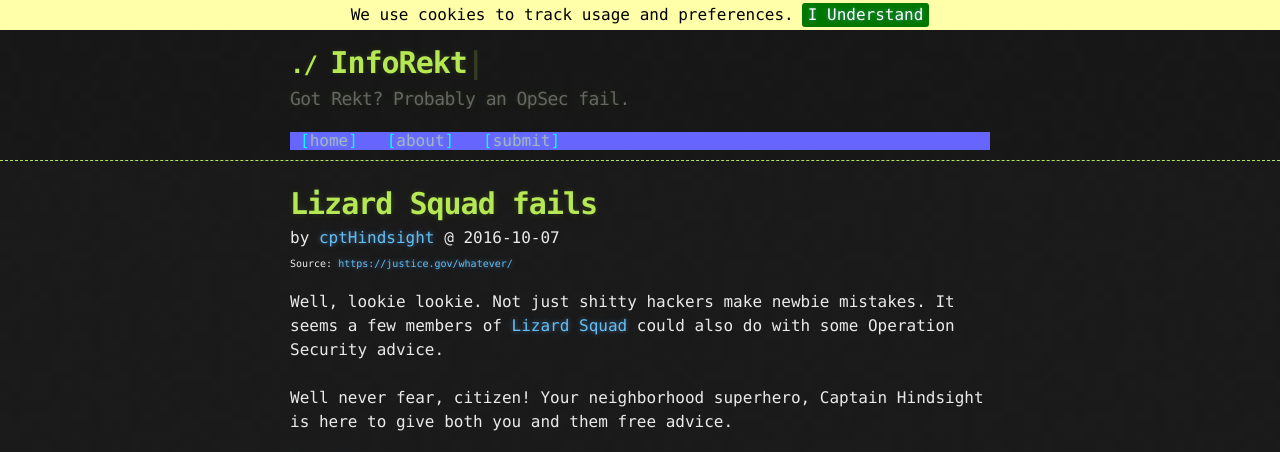
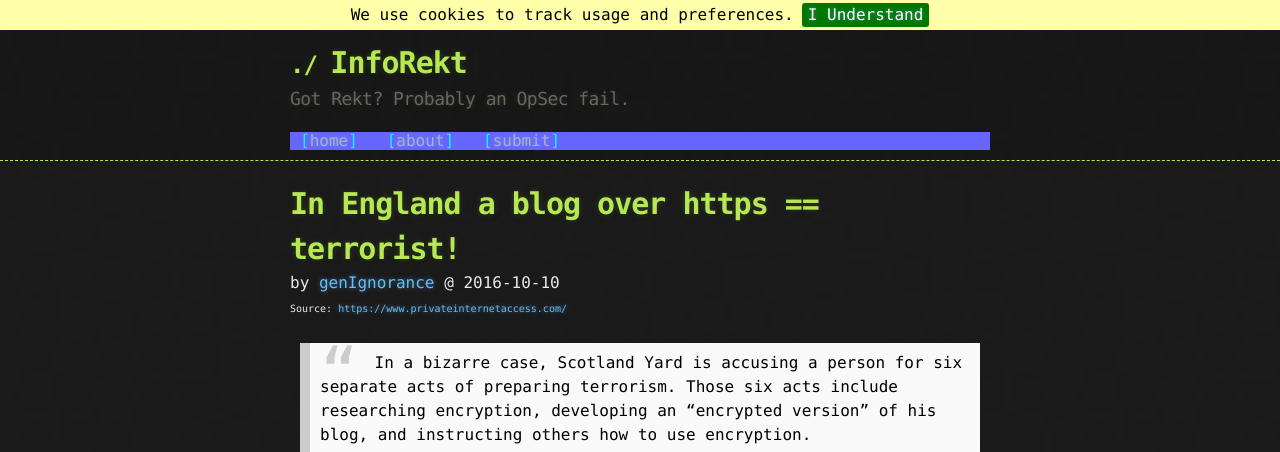
Before and after one commit to InfoRekt/inforekt.github.io, a Jekyll site: the page built from index.html, in a window 1280 px wide. Shown: the top 452 px of the page. Built offline with Jekyll 4.4.1, drawn with Linux system fonts in a browser that asks for light colours.

Commit message:
new styling and some stuff

```diff
--- a/_config.yml
+++ b/_config.yml
@@ -10,5 +10,6 @@
 email: "captainhindsight@inforekt.fail"
 description: "Got Rekt? Probably an OpSec fail."
 github_username:  "InfoRekt"
+excerpt_separator: "\n\n"
 
-url: "https://inforekt.fail"
+url: "http://localhost:4000"
--- /dev/null
+++ b/_posts/2016-10-10-wtf.md
@@ -0,0 +1,10 @@
+---
+layout: post
+title: In England a blog over https == terrorist!
+description: Go England!
+author: genIgnorance
+src: https://www.privateinternetaccess.com/blog/2016/10/uk-running-blog-https-now-act-terrorism-says-scotland-yard/
+srcshort: https://www.privateinternetaccess.com/
+tag: reaction
+---
+<blockquote>In a bizarre case, Scotland Yard is accusing a person for six separate acts of preparing terrorism. Those six acts include researching encryption, developing an “encrypted version” of his blog, and instructing others how to use encryption.</blockquote><center><img src="/static/img/wtf.gif"></center><p>
--- a/index.html
+++ b/index.html
@@ -9,12 +9,18 @@
 		   <span class="title"><a class="title" href="{{post.url | prepend: site.baseurl | prepend: site.url }}">{{post.title}}</a></span><br/>by <a href="/author/{{ post.author }}">{{post.author}}</a>
 		    @ {{ post.date | date: "%Y-%m-%d"}}<br/>
 		   <span class="srclink">Source: <a class="srclink" href="{{post.src}}" target="_blank">{{post.srcshort}}</a></span>
-		   {% if post.excerpt.size > 32%}{{post.excerpt}}{% else %}{{post.content | strip_html | strip_newlines | truncate: 260}}{%endif%}
-		   <a class="readmore" href="{{post.url | prepend: site.baseurl | prepend: site.url }}">Read More</a>
-
-		<!-- {{post.content}} -->
-	        </div>
+    		{{ post.excerpt }}
+    {% capture content_words %}
+      {{ post.content | number_of_words }}
+    {% endcapture %}
+    {% capture excerpt_words %}
+      {{ post.excerpt | number_of_words }}
+    {% endcapture %}
+{% if excerpt_words != content_words %}
+	<a class="readmore" href="{{post.url | prepend: site.baseurl | prepend: site.url }}">Read More</a>
+	{%endif%}
  		<hr>
+		<br><p>
 	        {%endfor%}
 	</section>
 </div>
--- a/pages/cptHindsight.html
+++ b/pages/cptHindsight.html
@@ -1,10 +1,10 @@
 ---
 layout: page
-title: About cptHindSight
+title: About captain Hindsight
 description: Who is this friendly hero with his great advice?
 permalink: /author/cptHindsight
 ---
 
 <p class="message">
-Look @ me; I R teh captain now!
+In hindsight it should have been obvious, that I'm a captain.
 <p>
--- a/static/css/stylesheet.css
+++ b/static/css/stylesheet.css
@@ -341,3 +341,23 @@
 .scrollToTop:hover{
 	text-decoration:none;
 }
+
+blockquote {
+  background: #f9f9f9;
+  border-left: 10px solid #ccc;
+  margin: 1.5em 10px;
+  padding: 0.5em 10px;
+  quotes: "\201C""\201D""\2018""\2019";
+  color:black;
+}
+blockquote:before {
+  color: #ccc;
+  content: open-quote;
+  font-size: 4em;
+  line-height: 0.1em;
+  margin-right: 0.25em;
+  vertical-align: -0.4em;
+}
+blockquote p {
+  display: inline;
+}
```
Also changed, not shown: pages/about.html (+8 -0 lines), pages/cptObvious.html (added, +10 -0 lines), pages/genIgnorance.html (added, +10 -0 lines), Readme.md, 2 other files.
